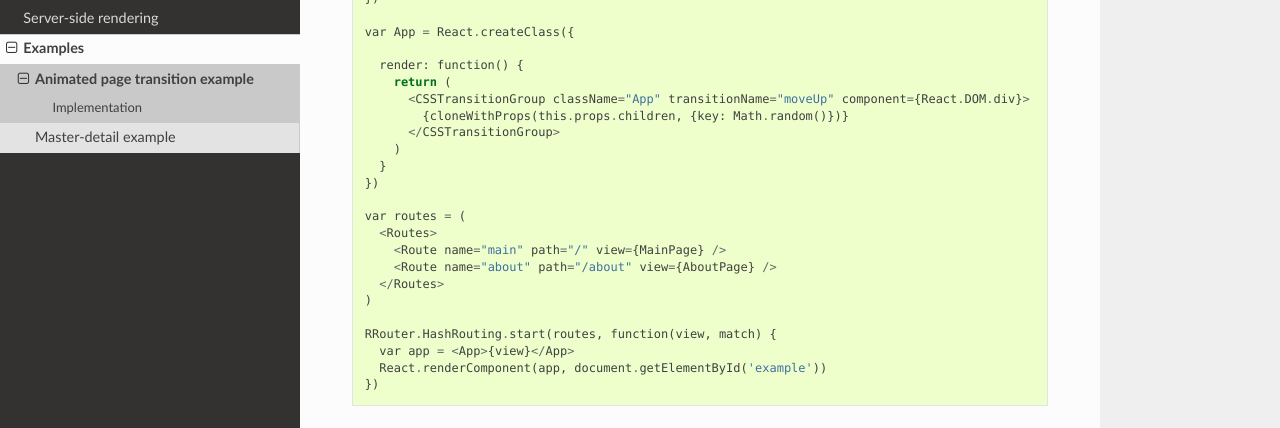
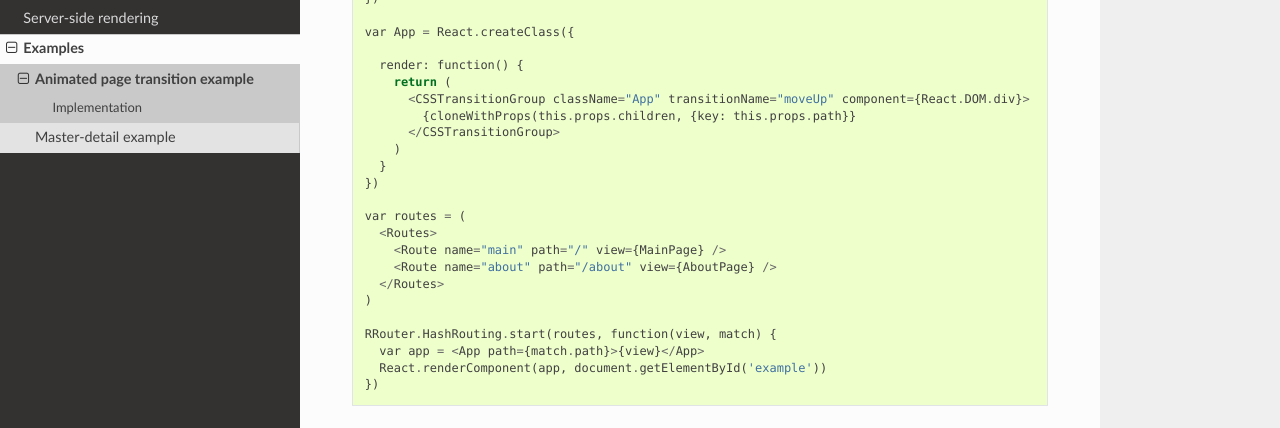
Before and after one commit to andreypopp/rrouter, a Sphinx documentation site: the page built from docs/examples/animated-page-transition.rst, in a window 1280 px wide and 900 px high, scrolled down 1306 px. Shown: the part 305-733 px from the top of the window. Built offline with Sphinx 7.4.7 and the Read the Docs theme 2.0.0, drawn with Linux system fonts in a browser that asks for light colours.

Commit message:
docs: minor fixes

```diff
--- a/docs/examples/animated-page-transition.rst
+++ b/docs/examples/animated-page-transition.rst
@@ -191,7 +191,7 @@ Code::
     render: function() {
       return (
         <CSSTransitionGroup className="App" transitionName="moveUp" component={React.DOM.div}>
-          {cloneWithProps(this.props.children, {key: Math.random()})}
+          {cloneWithProps(this.props.children, {key: this.props.path}}
         </CSSTransitionGroup>
       )
     }
@@ -205,6 +205,6 @@ Code::
   )
 
   RRouter.HashRouting.start(routes, function(view, match) {
-    var app = <App>{view}</App>
+    var app = <App path={match.path}>{view}</App>
     React.renderComponent(app, document.getElementById('example'))
   })
```
